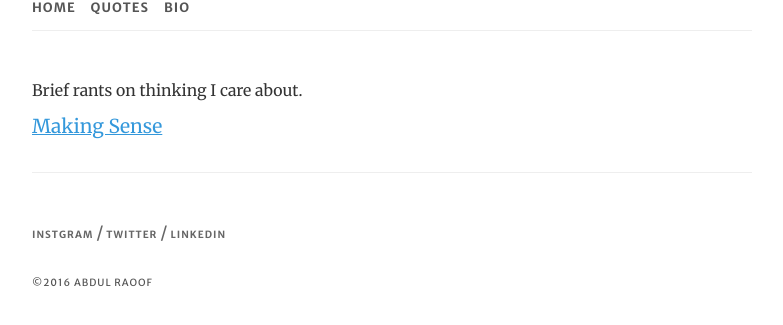
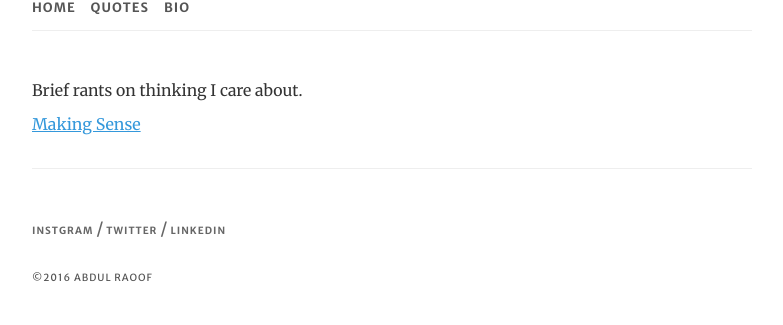
Before and after one commit to abdulraoof/abdulraoof.github.io, a Jekyll site: the page built from journal.html, in a window 1280 px wide. Shown: the part 171-496 px from the top of the page, without its empty margins (248-1031 px from the left). Built offline with Jekyll 4.4.1, drawn with Linux system fonts in a browser that asks for light colours; nearby versions of some CDN libraries.

Commit message:
fixing type

```diff
--- a/css/main.scss
+++ b/css/main.scss
@@ -96,7 +96,7 @@
   margin-bottom: 1em;
   line-height: 1.6;
   @media only screen and (min-device-width : 320px) and (max-device-width : 800px){
-      font-size: 0.99em;
+      font-size: 1.05em;
   }
 }
 
@@ -140,7 +140,7 @@
   list-style-type: circle;
   &.post-list {
       list-style: none;
-      font-size: 1.2em;
+//      font-size: 1.2em;
       a {
           text-decoration: underline;
       }
```
